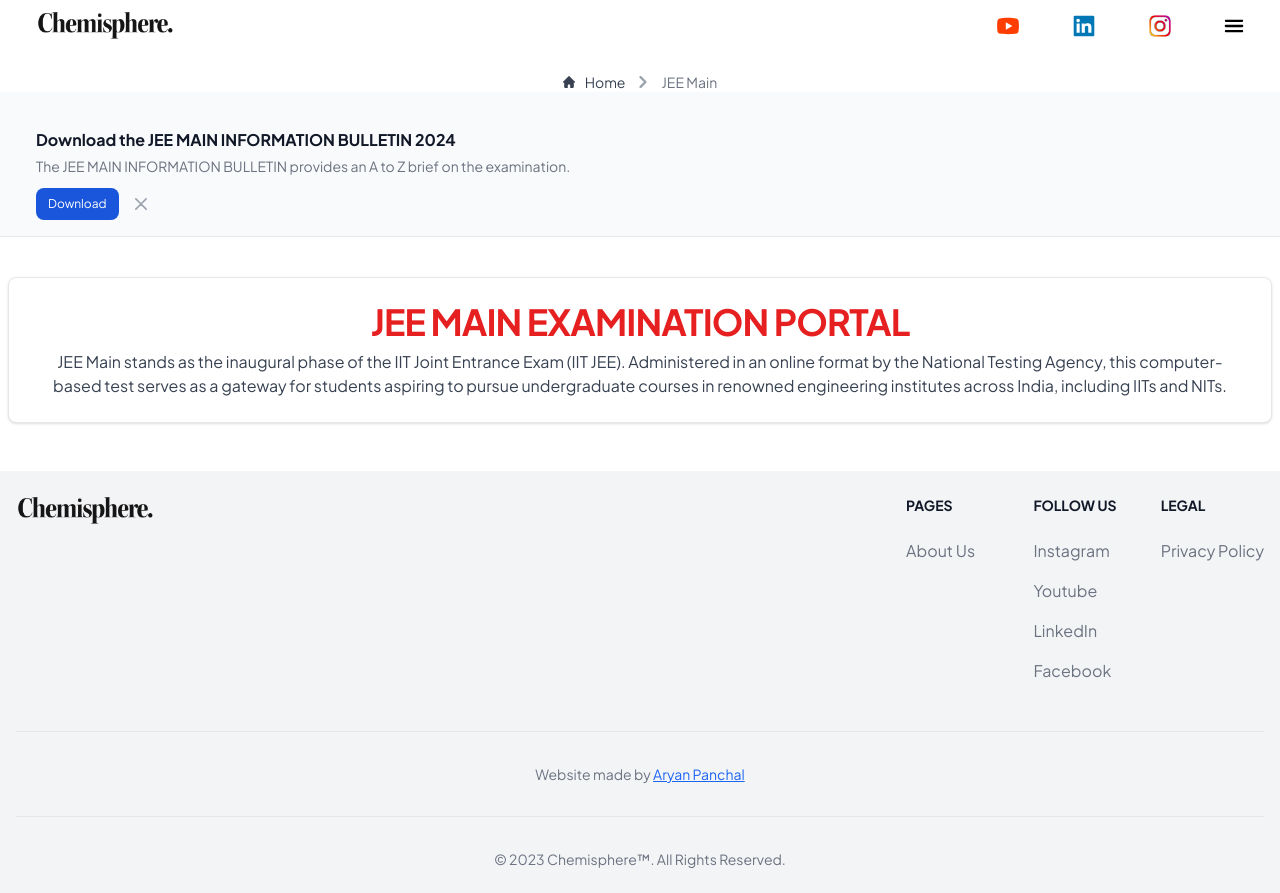
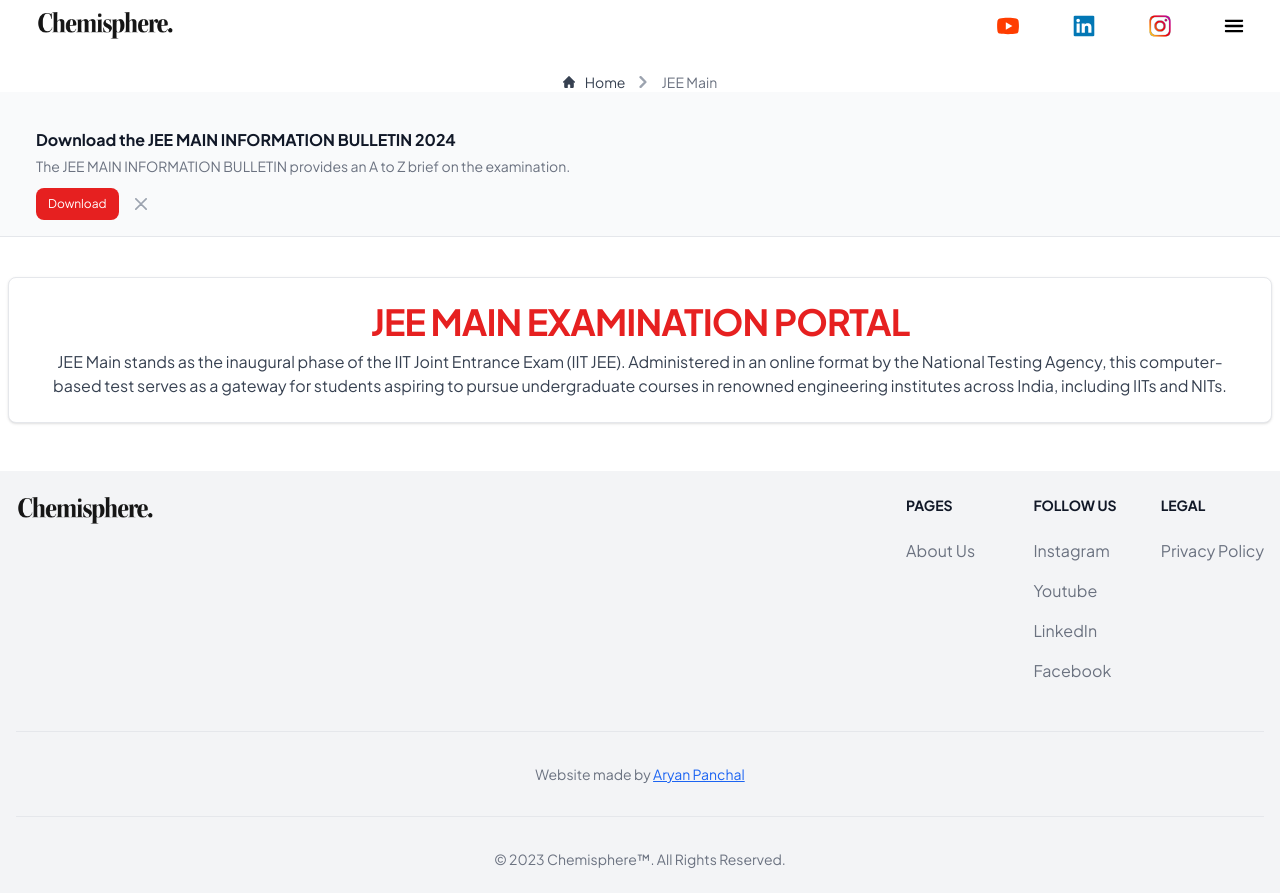
Before and after one commit to aryannpanchal/chemisphere-official-website, a Next.js app: page /jee-main-portal in a window 1280 px wide. Built offline with nearby package versions, Linux system fonts and the light colour scheme.

Commit message:
Update JeePortal.jsx

```diff
--- a/components/JeePortal.jsx
+++ b/components/JeePortal.jsx
@@ -12,7 +12,7 @@ const JeePortal = () => {
         <p class="flex items-center text-sm font-normal text-gray-500 dark:text-gray-400">The JEE MAIN INFORMATION BULLETIN provides an A to Z brief on the examination.</p>
       <div class="flex items-center flex-shrink-0 pt-3">
 
-        <a href="https://jeemain.nta.ac.in/images/information-bulletin-for-jee-main-2024.pdf" class="inline-flex items-center justify-center px-3 py-2 me-2 text-xs font-medium text-white bg-blue-700 rounded-lg hover:bg-blue-800 focus:ring-4 focus:ring-blue-300 dark:bg-blue-600 dark:hover:bg-blue-700 focus:outline-none dark:focus:ring-blue-800">Download</a>
+        <a href="https://jeemain.nta.ac.in/images/information-bulletin-for-jee-main-2024.pdf" class="inline-flex items-center justify-center px-3 py-2 me-2 text-xs font-medium text-white bg-chemisphere rounded-lg hover:bg-blue-800 focus:ring-4 focus:ring-blue-300 dark:bg-chemisphere dark:hover:bg-blue-700 focus:outline-none dark:focus:ring-blue-800">Download</a>
         <button data-dismiss-target="#informational-banner" type="button" class="flex-shrink-0 inline-flex justify-center w-7 h-7 items-center text-gray-400 hover:bg-gray-200 hover:text-gray-900 rounded-lg text-sm p-1.5 dark:hover:bg-gray-600 dark:hover:text-white">
             <svg class="w-3 h-3" aria-hidden="true" xmlns="http://www.w3.org/2000/svg" fill="none" viewBox="0 0 14 14">
                 <path stroke="currentColor" stroke-linecap="round" stroke-linejoin="round" stroke-width="2" d="m1 1 6 6m0 0 6 6M7 7l6-6M7 7l-6 6"/>
```
